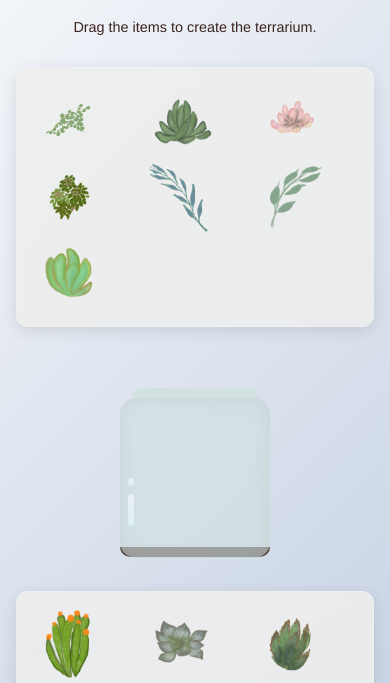
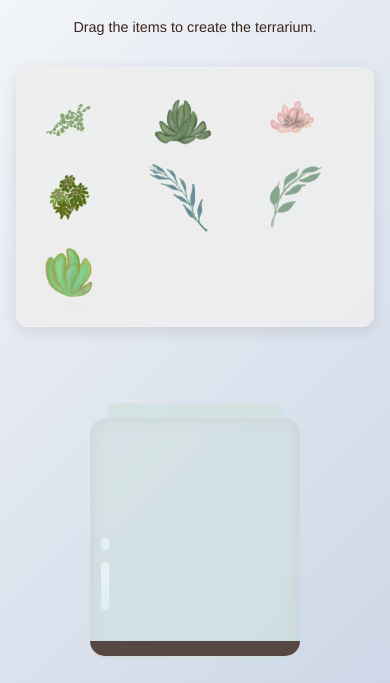
Before and after one commit to DenzelAivanPalo/Myterrarium, a website: page index.html in a window 390 px wide. Shown: the part 81-764 px from the top of the page. Drawn offline with Linux system fonts and the light colour scheme.

Commit message:
Enlarge terrarium and fix plant dragging inside jar

```diff
--- a/style.css
+++ b/style.css
@@ -72,8 +72,8 @@ h1 {
 		top: 50%;
 		left: 50%;
 		transform: translate(-50%, -50%);
-		width: 400px;
-		height: 400px;
+		width: 600px;
+		height: 600px;
 	}
 }
 
@@ -115,8 +115,8 @@ h1 {
 		grid-row: 3;
 		position: relative;
 		width: 100%;
-		height: 300px;
-		max-width: 350px;
+		height: 450px;
+		max-width: 500px;
 		justify-self: center;
 		align-self: center;
 	}
@@ -144,8 +144,8 @@ h1 {
 	#terrarium {
 		position: relative;
 		width: 100%;
-		height: 250px;
-		max-width: 300px;
+		height: 350px;
+		max-width: 400px;
 		margin: 1rem auto;
 		order: 2;
 	}
@@ -213,7 +213,7 @@ h1 {
 	width: auto;
 	height: auto;
 	object-fit: contain;
-	z-index: 2;
+	z-index: 10;
 	transition: transform 0.2s ease;
 	cursor: grab;
 	user-select: none;
@@ -239,7 +239,7 @@ h1 {
 	bottom: 0.5%;
 	left: 20%;
 	opacity: 0.6;
-	z-index: 1;
+	z-index: 0;
 	box-shadow: inset 0 0 20px rgba(0, 0, 0, 0.1);
 }
 
@@ -251,7 +251,7 @@ h1 {
 	bottom: 80.5%;
 	left: 25%;
 	opacity: 0.8;
-	z-index: 1;
+	z-index: 0;
 	border-radius: 0.5rem 0.5rem 0 0;
 }
 
@@ -274,7 +274,7 @@ h1 {
 	bottom: 1%;
 	left: 20%;
 	opacity: 0.8;
-	z-index: 0;
+	z-index: 1;
 }
 
 .jar-glossy-long {
@@ -286,7 +286,7 @@ h1 {
 	bottom: 20%;
 	left: 5%;
 	opacity: 0.9;
-	z-index: 2;
+	z-index: 5;
 }
 
 .jar-glossy-short {
@@ -298,14 +298,14 @@ h1 {
 	bottom: 45%;
 	left: 5%;
 	opacity: 0.9;
-	z-index: 2;
+	z-index: 5;
 }
 
 /* Responsive terrarium scaling */
 @media (max-width: 480px) {
 	#terrarium {
-		height: 200px;
-		max-width: 250px;
+		height: 300px;
+		max-width: 350px;
 	}
 
 	.jar-glossy-long,
```
